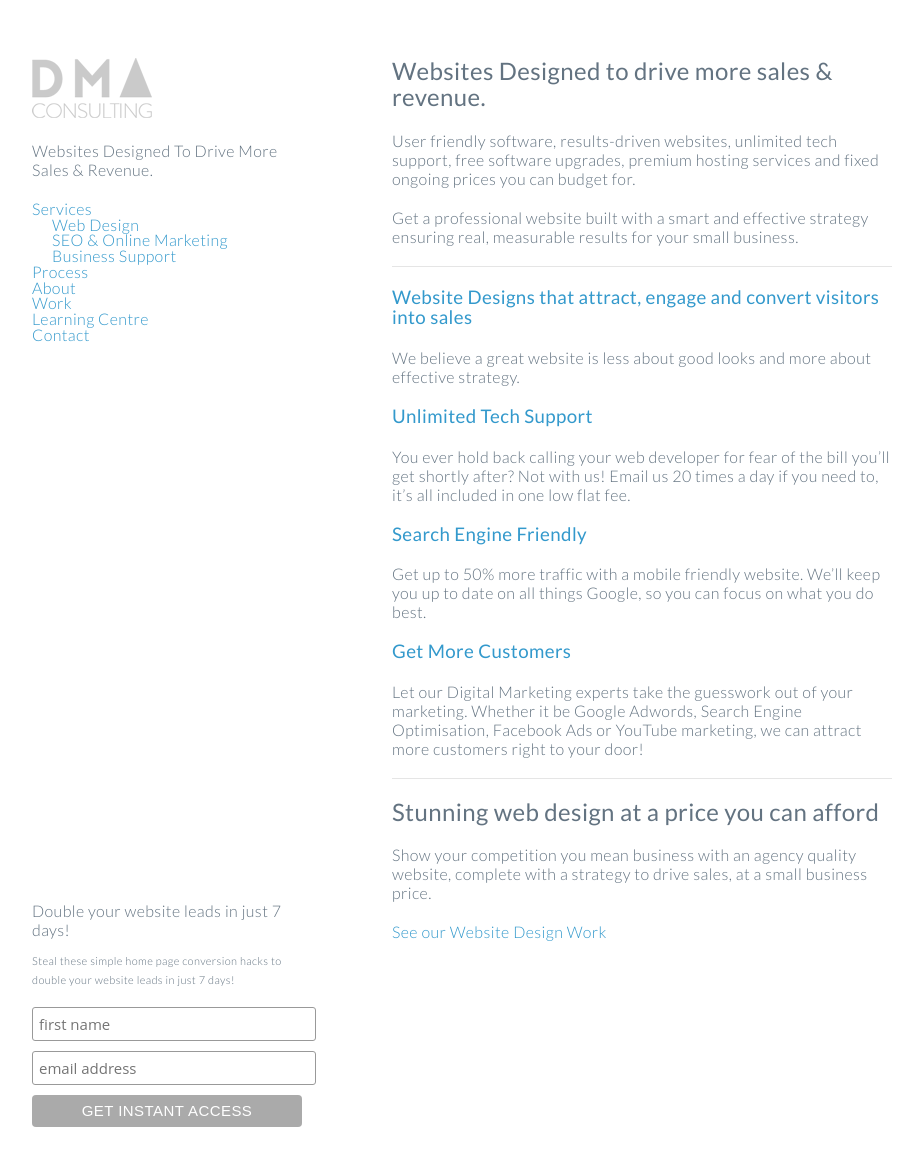
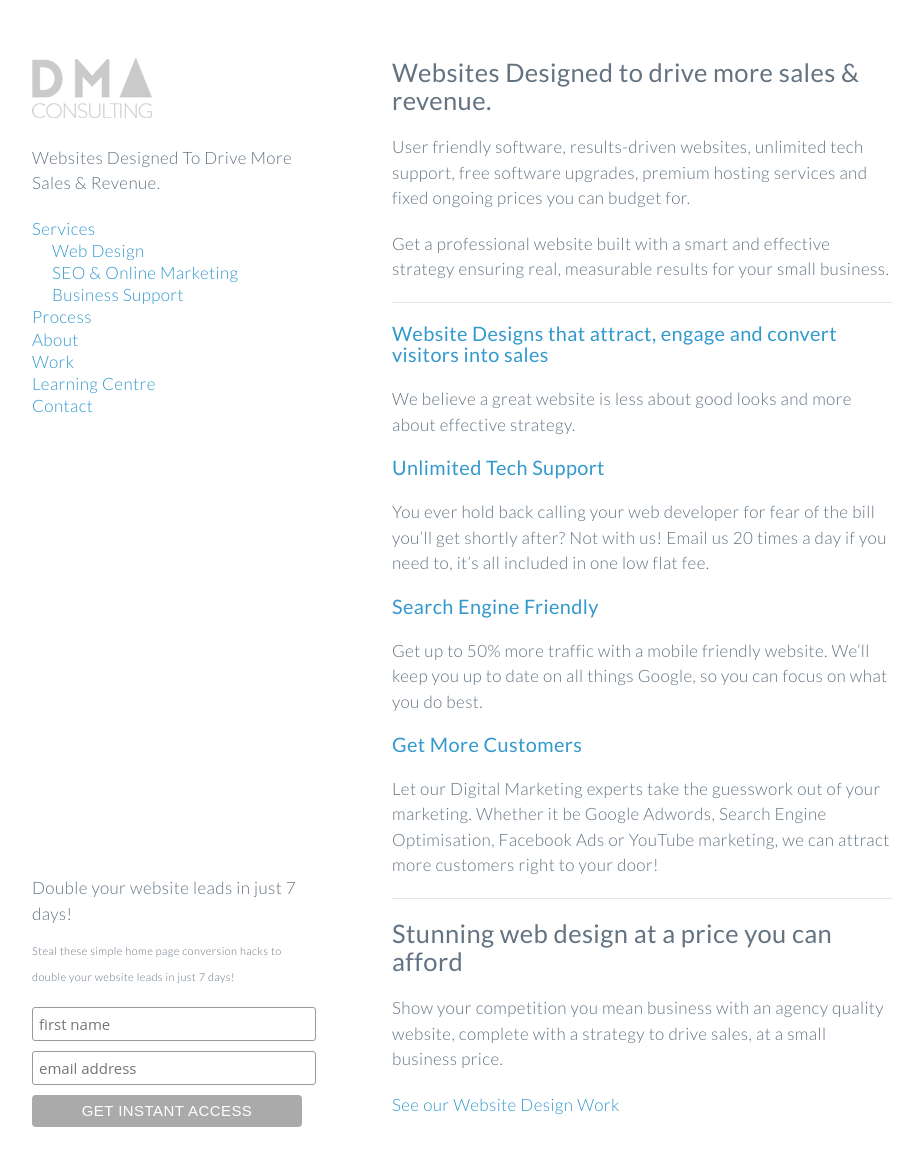
Before and after one commit to dmaillard/David-Maillard, a Jekyll site: the page built from README.md, in a window 1280 px wide and 1187 px high. Shown: the top 1166 px of the window, without its empty margins (178-1098 px from the left). Built offline with Jekyll 4.4.1, drawn with Linux system fonts in a browser that asks for light colours; our own code applies the rules of GitHub Pages for plain Markdown files.

Commit message:
font-size: 17px;     line-height: 1.5;

```diff
--- a/assets/css/style.css
+++ b/assets/css/style.css
@@ -249,7 +249,8 @@
 body {
     background-color: #ffffff;
     padding: 50px;
-    font: 17px/1.5;
+    font-size: 17px;
+    line-height: 1.5;
     font-family: 'Lato', sans-serif;
     color: #637381;
     font-weight: 300;
```
